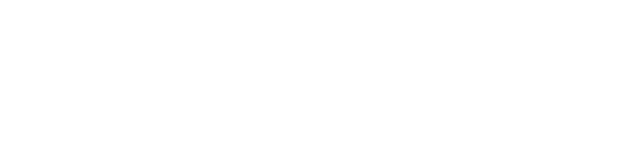
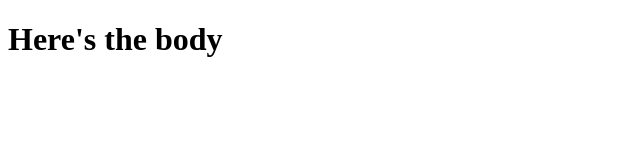
Before and after one commit to KD-CodeFellows-labs/AboutMeGame, a plain HTML site: page index.html in a window 1280 px wide. Shown: the whole page, without its empty margins (0-640 px from the left). Drawn offline with Linux system fonts and the light colour scheme.

Commit message:
added some text

```diff
--- a/index.html
+++ b/index.html
@@ -1,13 +1,11 @@
 <!DOCTYPE html>
 <html>
     <head>
-        <title>
-
-        </title>
+        <title>class 2 demo</title>
     </head>
     <body>
         <header>
-            <h1></h1>
+            <h1>Here's the body</h1>
         </header>
         <main>
 
```
